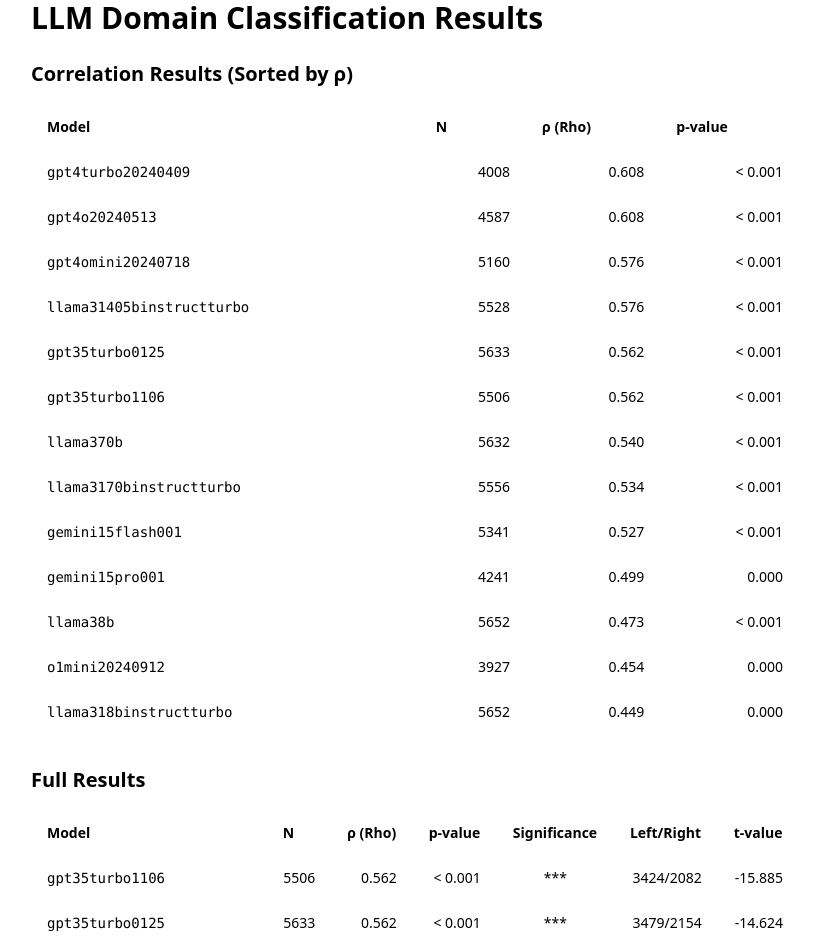
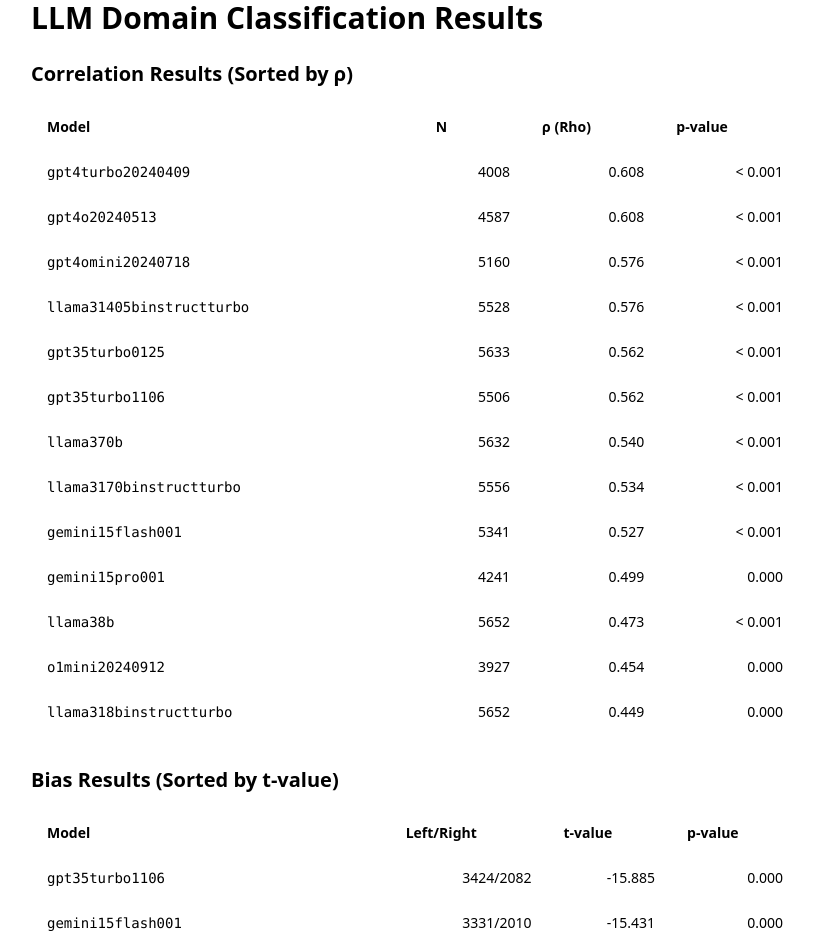
Before and after one commit to yang3kc/llm_domain_classification, a Vue app in the folder frontend/: page / in a window 1280 px wide. Shown: the top 952 px of the page, without its empty margins (225-1039 px from the left). Built offline with nearby package versions, Linux system fonts and the light colour scheme.

Commit message:
✨ feat(results): add bias results computation and table display

```diff
--- a/frontend/src/components/ModelResults.vue
+++ b/frontend/src/components/ModelResults.vue
@@ -11,6 +11,18 @@ const correlationResults = computed(() => {
       rho_p: result.rho_p
     }))
     .sort((a, b) => b.rho - a.rho) // Sort by rho in descending order
+})
+
+const biasResults = computed(() => {
+  return results.value
+    .map(result => ({
+      model: result.model,
+      left_n: result.left_n,
+      right_n: result.right_n,
+      t: result.t,
+      t_p: result.t_p,
+    }))
+    .sort((a, b) => a.t - b.t) // Sort by t in ascending order
 })
 
 onMounted(async () => {
@@ -53,30 +65,24 @@ const formatNumber = (num) => Number(num).toFixed(3)
       </table>
     </div>
 
-    <!-- Full Results Table -->
+    <!-- Bias Results Table -->
     <div class="overflow-x-auto">
-      <h2 class="text-xl font-bold mb-4">Full Results</h2>
+      <h2 class="text-xl font-bold mb-4">Bias Results (Sorted by t-value)</h2>
       <table class="table w-full">
         <thead>
           <tr class="bg-base-200">
             <th>Model</th>
-            <th>N</th>
-            <th>ρ (Rho)</th>
-            <th>p-value</th>
-            <th>Significance</th>
             <th>Left/Right</th>
             <th>t-value</th>
+            <th>p-value</th>
           </tr>
         </thead>
         <tbody>
-          <tr v-for="result in results" :key="result.model" class="hover">
+          <tr v-for="result in biasResults" :key="result.model" class="hover">
             <td class="font-mono text-sm">{{ result.model }}</td>
-            <td class="text-right">{{ result.n }}</td>
-            <td class="text-right">{{ formatNumber(result.rho) }}</td>
-            <td class="text-right">{{ result.rho_p === 0 ? '< 0.001' : formatNumber(result.rho_p) }}</td>
-            <td class="text-center">{{ result.rho_stars }}</td>
             <td class="text-right">{{ result.left_n }}/{{ result.right_n }}</td>
             <td class="text-right">{{ formatNumber(result.t) }}</td>
+            <td class="text-right">{{ result.t_p === 0 ? '< 0.001' : formatNumber(result.t_p) }}</td>
           </tr>
         </tbody>
       </table>
```
